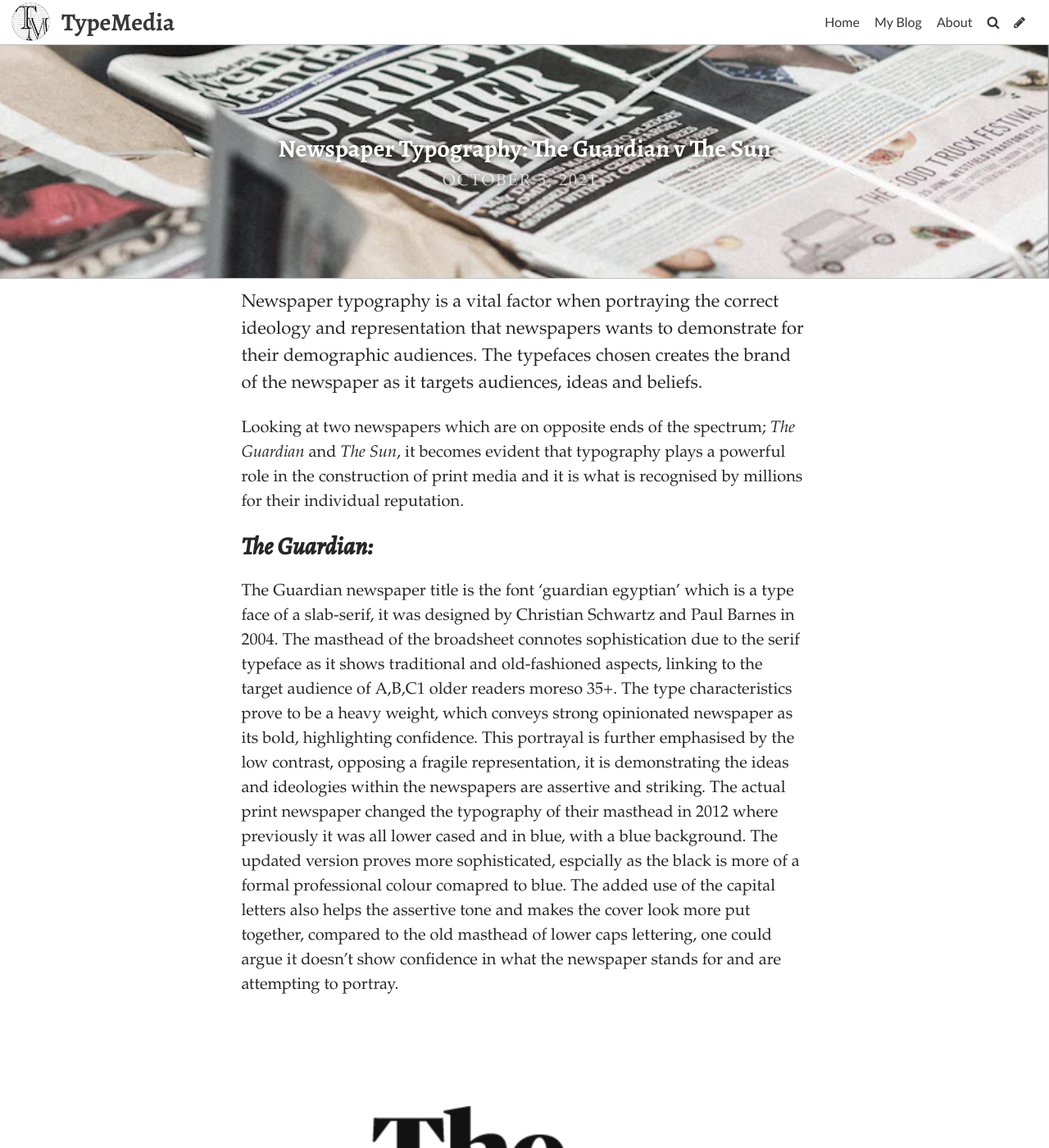
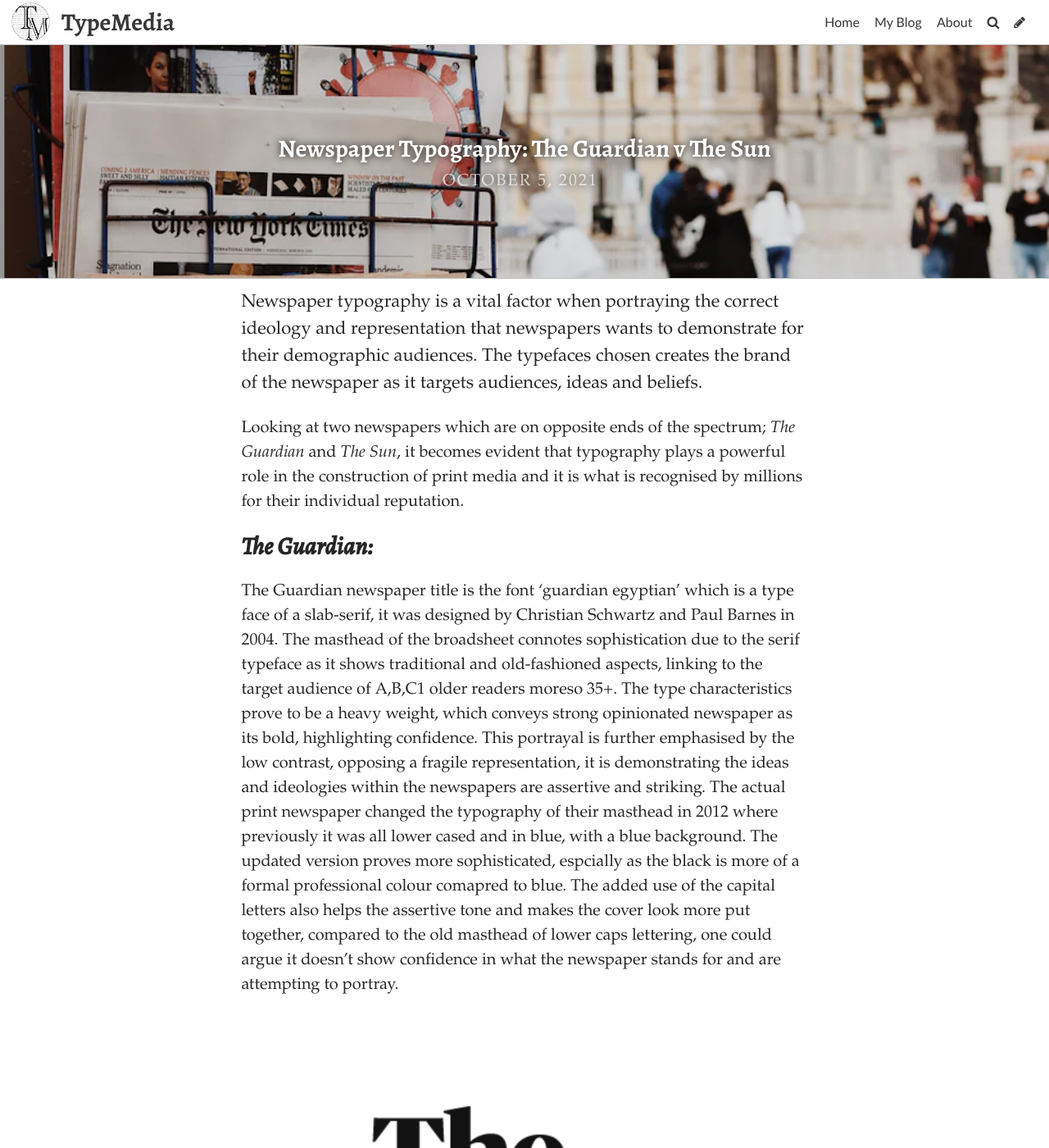
Before and after one commit to charlotteaashley/typo-design-template, a Jekyll site: the page built from _posts/2021-10-05-newspaper-typography-the-guardian-v-the-sun.md, in a window 1280 px wide and 1400 px high. Shown: the whole window at 82% size. Built offline with Jekyll 4.4.1, drawn with Linux system fonts in a browser that asks for light colours; some web fonts are replaced.

Commit message:
Update Post “2021-10-05-newspaper-typography-the-guardian-v-the-sun”

```diff
--- a/_posts/2021-10-05-newspaper-typography-the-guardian-v-the-sun.md
+++ b/_posts/2021-10-05-newspaper-typography-the-guardian-v-the-sun.md
@@ -2,7 +2,7 @@
 layout: post
 title: "Newspaper Typography: The Guardian v The Sun"
 date: 2021-10-05T13:07:20.357Z
-image: ../uploads/screenshot-2021-10-05-at-14.21.47.png
+image: ../uploads/screenshot-2021-10-07-at-16.13.53.png
 title_color: "#ffffff"
 comments: false
 ---
```
Also changed, not shown: uploads/screenshot-2021-10-07-at-16.13.53.png (added).
